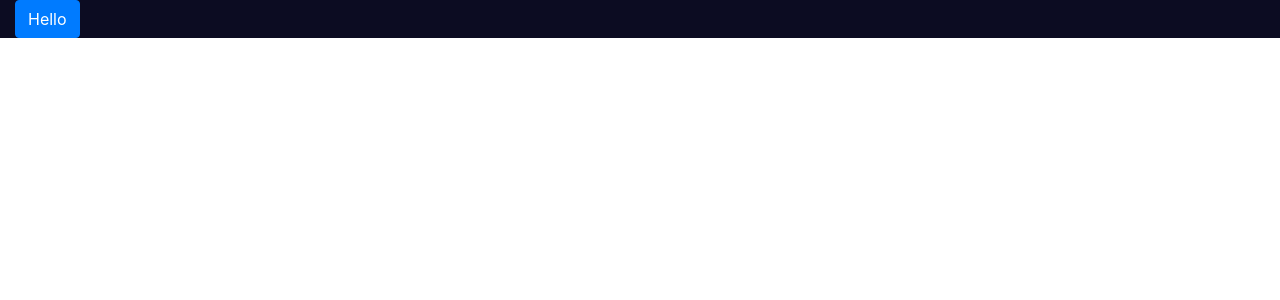
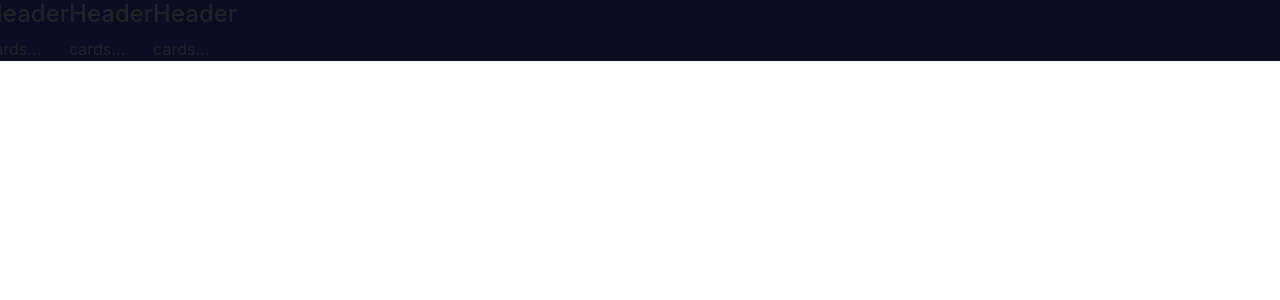
Before and after one commit to alloystory/trello_react, a React (Create React App) app: page / in a window 1280 px wide. Shown: the top 300 px of the page. Built offline with nearby package versions, Linux system fonts and the light colour scheme.

Commit message:
add List component

```diff
--- a/src/App.js
+++ b/src/App.js
@@ -3,7 +3,9 @@ import Lists from './components/Lists'
 function App() {
   return (
     <div className="container-fluid">
-      <Lists />
+      <div className="row">
+        <Lists />
+      </div>
     </div>
   );
 }
--- /dev/null
+++ b/src/components/List.jsx
@@ -0,0 +1,17 @@
+import React, { Component } from 'react';
+
+class List extends Component {
+  state = {}
+  render() {
+    return (
+      <div className="col">
+        <div className="row"><h4>Header</h4></div>
+        <div className="row">
+          cards...
+        </div>
+      </div>
+    );
+  }
+}
+
+export default List;
--- a/src/components/Lists.jsx
+++ b/src/components/Lists.jsx
@@ -1,12 +1,17 @@
 import React, { Component } from 'react';
+import List from './List'
 
 class Lists extends Component {
-    state = {  }
-    render() {
-        return (
-            <button className="btn btn-primary">Hello</button>
-        );
-    }
+  state = {}
+  render() {
+    return (
+      <div className="row">
+        <List />
+        <List />
+        <List />
+      </div>
+    );
+  }
 }
 
 export default Lists;
```
